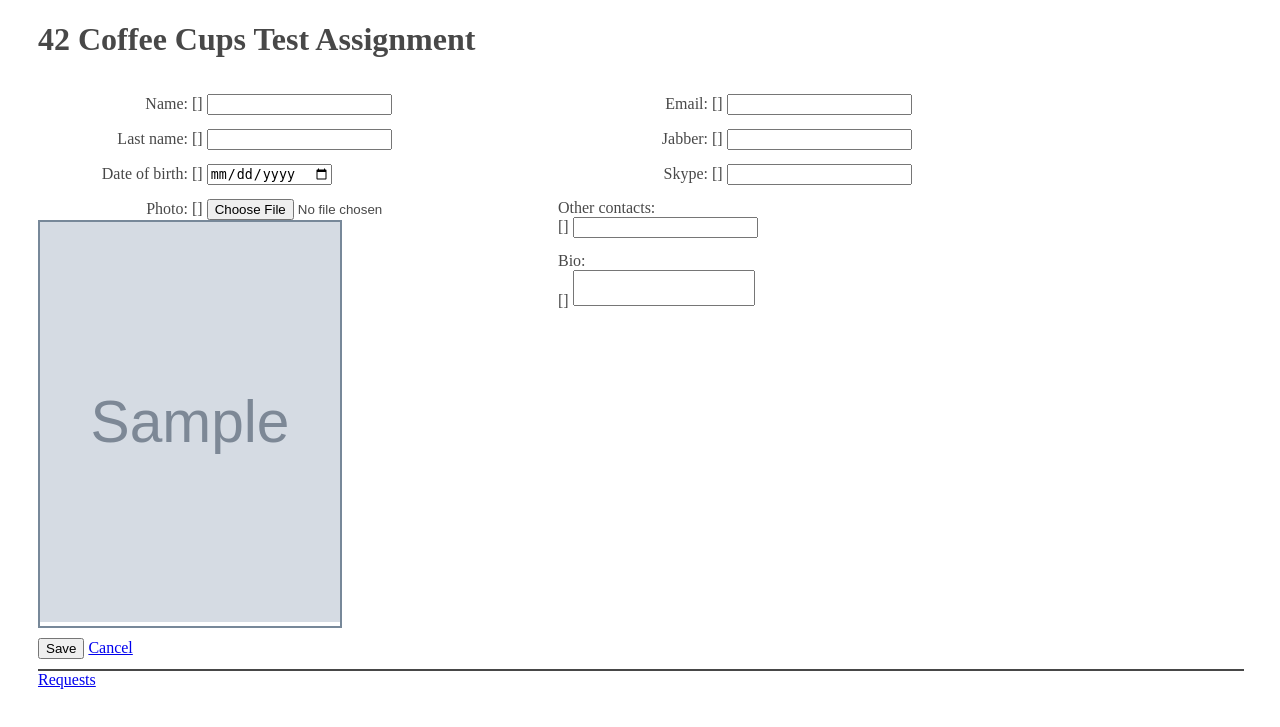
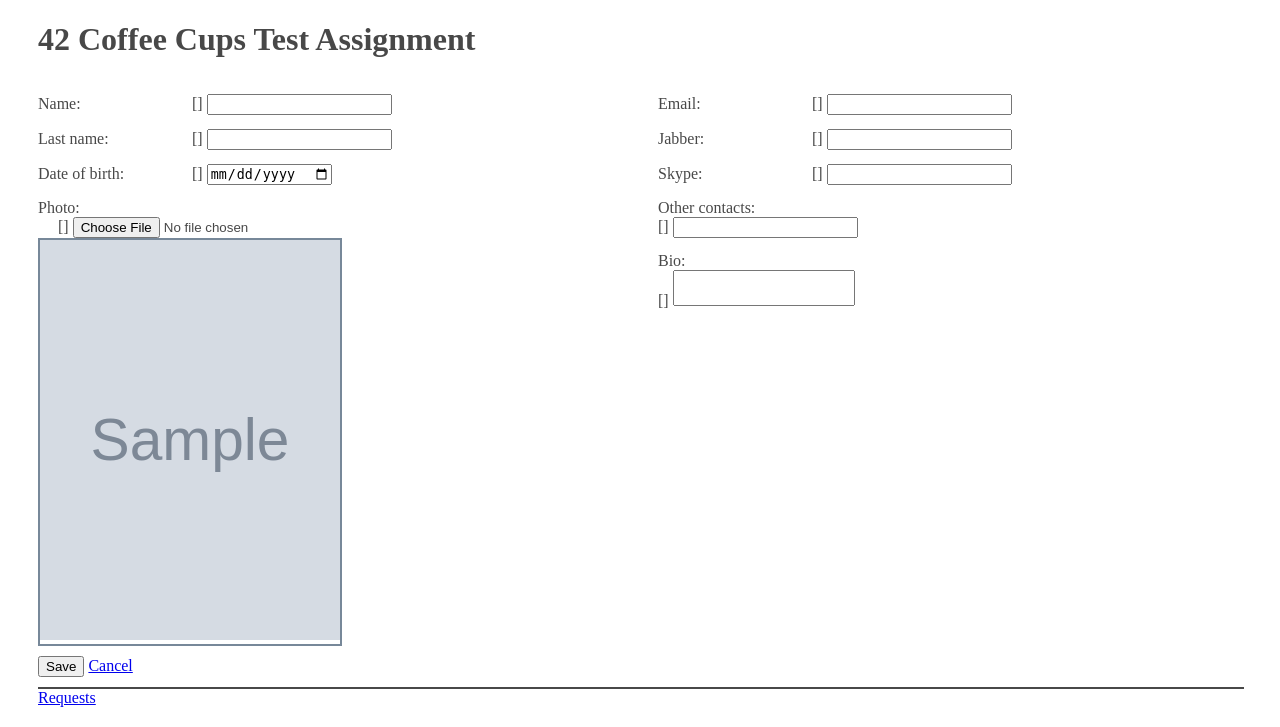
Before and after one commit to KSerge/CofeeCupsTest3, a Django app: template templates/hello/edit.html in a window 1280 px wide. Shown: the top 727 px of the page. Run offline with Django 3.2, Linux system fonts and the light colour scheme; the template is opened without the code that fills it: most values are stand-ins (such as "Sample title", 1, 10 or a date in 2020); grey boxes marked "Sample" are stand-in pictures; form fields are guessed from the names that the template uses; parts of the project's set-up code (start-up, migrations or seed data) failed here and were passed over; some libraries are stand-ins or nearby versions.

Commit message:
ticket:5 adjust profile image properties on view

```diff
--- a/assets/css/main.css
+++ b/assets/css/main.css
@@ -18,7 +18,7 @@ div.toplevel-label-wrapper{
 div.label-wrapper{
     display: inline-block;
     min-width: 150px;
-    text-align: right;
+    text-align: left;
 }
 .text-allign-left{
     text-align: left !important;
@@ -75,3 +75,11 @@ div.command-buttons{
     padding-top: 10px;
     cursor: default;
 }
+.profile-image-details{
+    margin-left: 20px;
+    width: 580px;
+    word-wrap: break-word;
+}
+.profile-image-details a:after{
+    display: block;
+}
--- a/templates/hello/edit.html
+++ b/templates/hello/edit.html
@@ -28,6 +28,8 @@ $(document).ready(function () {
         });
         e.preventDefault();
     });
+
+    $(".profile-image-details a").after('</br>')
 });
 </script>
 {% endblock %}
@@ -60,10 +62,14 @@ $(document).ready(function () {
             {{ person_form.date_of_birth.errors }}
             {{ person_form.date_of_birth }}
             </p>
-            <div style="width: 500px; word-wrap: break-word;">
-                <div class="label-wrapper"><label for="profile_image">Photo:</label></div>
+            <div style="width: 600px; word-wrap: break-word;">
+                <div class="label-wrapper">
+                    <label for="profile_image">Photo:</label>
+                </div>
+                <div class="profile-image-details">
                 {{ person_form.profile_image.errors }}
                 {{ person_form.profile_image }}
+                </div>
             </div>
             {% include "hello/profile_image.html" with profile=person %}
         </div>
```
